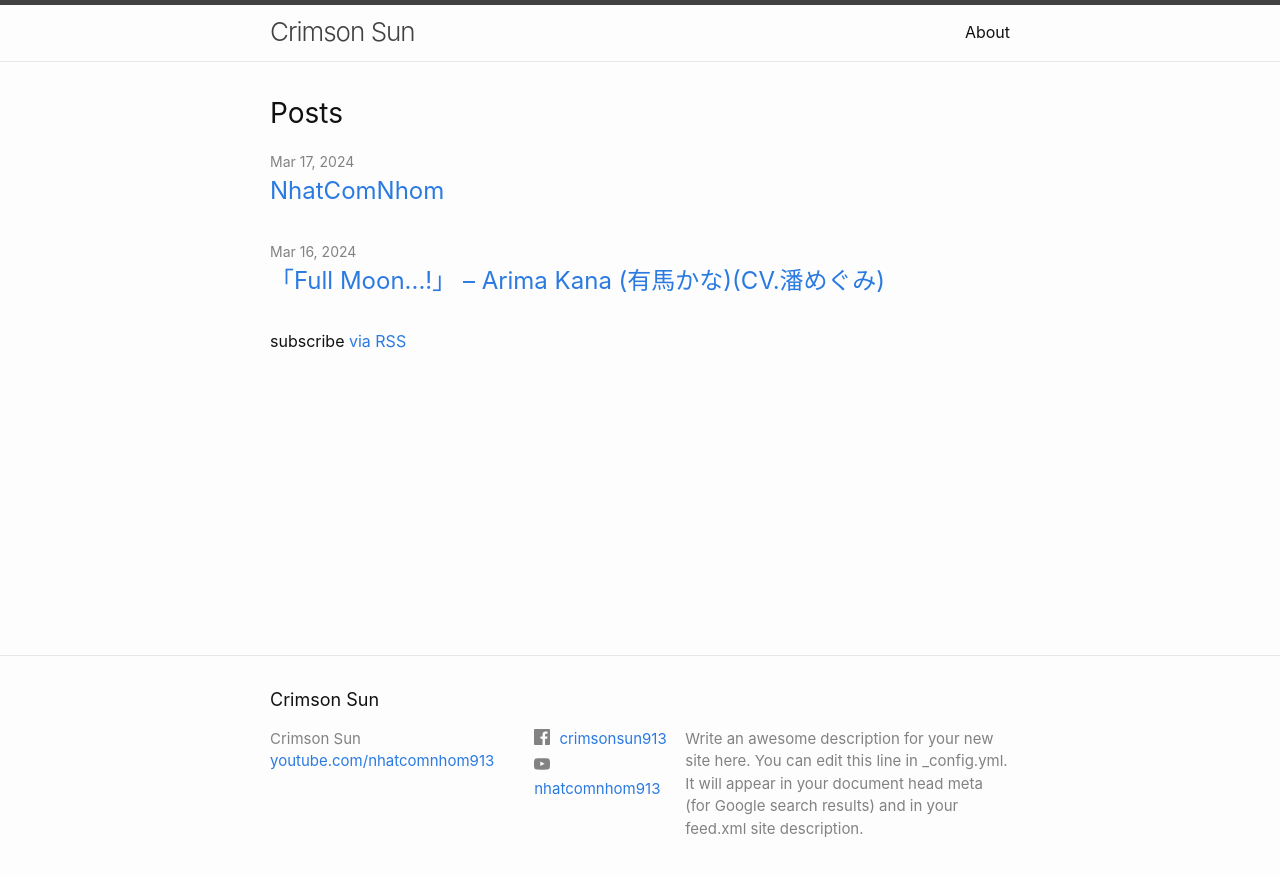
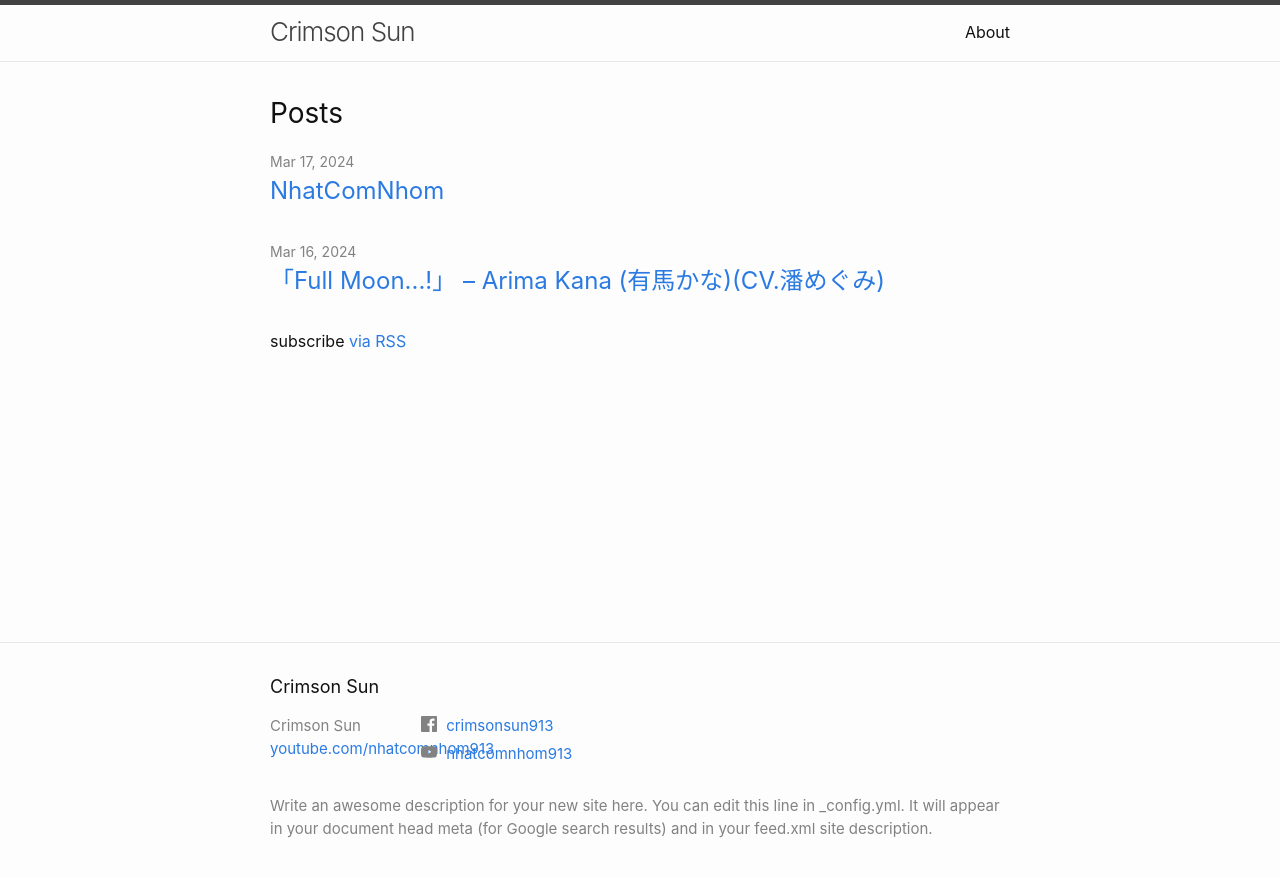
Before and after one commit to CrimsonSunTonic/CrimsonSunTonic.github.io, a Jekyll site: the page built from index.markdown, in a window 1280 px wide. Shown: the top 877 px of the page. Built offline with Jekyll 4.4.1, drawn with Linux system fonts in a browser that asks for light colours.

Commit message:
test fix footer

```diff
--- a/_includes/footer.html
+++ b/_includes/footer.html
@@ -6,7 +6,7 @@
     <h2 class="footer-heading">{{ site.title | escape }}</h2>
 
     <div class="footer-col-wrapper">
-      <div class="footer-col footer-col-1">
+      <div class="footer-col footer-col-2">
         <ul class="contact-list">
           <li class="p-name">
             {%- if site.author -%}
@@ -21,11 +21,11 @@
         </ul>
       </div>
 
-      <div class="footer-col footer-col-2">
+      <div class="footer-col footer-col-4">
         {%- include social.html -%}
       </div>
 
-      <div class="footer-col footer-col-3">
+      <div class="footer-col footer-col-4">
         <p>{{- site.description | escape -}}</p>
       </div>
     </div>
```
